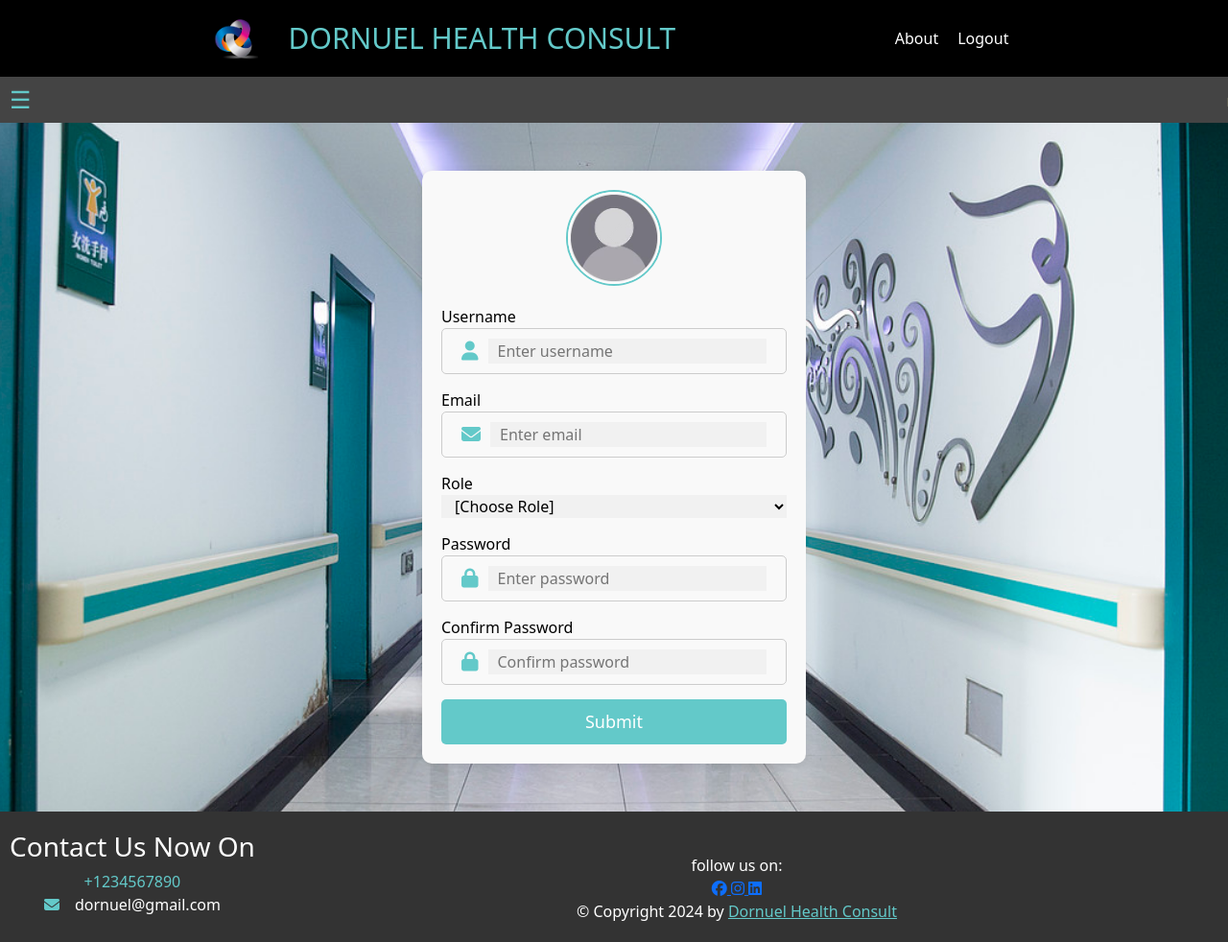
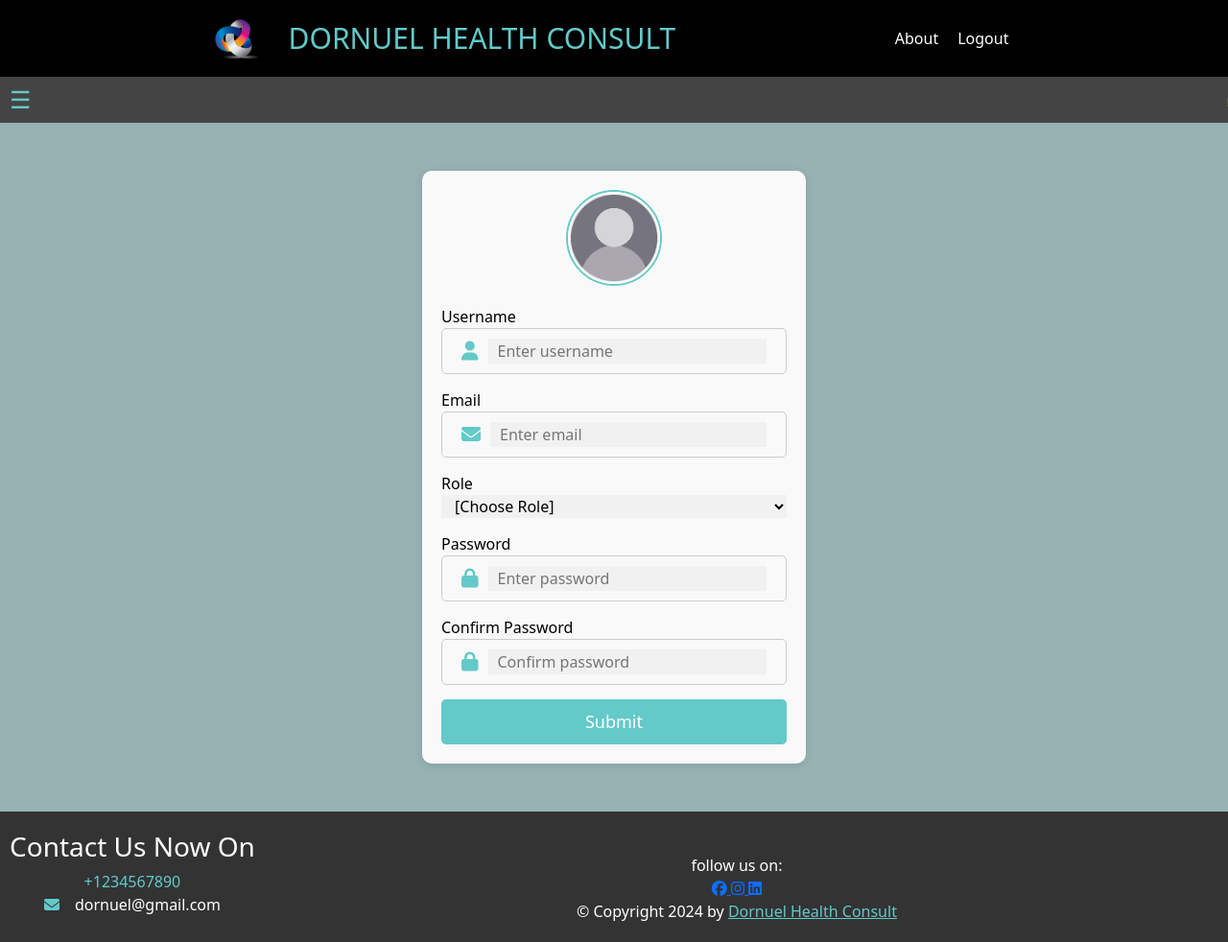
Before and after one commit to adieddygit/HPT-DM-CLINIC-, a Flask app: page /sign_up in a window 1280 px wide. Shown: the whole page at 96% size. Run offline with Flask 3, Linux system fonts and the light colour scheme; some libraries are stand-ins or nearby versions.

Commit message:
Updated the login/sign-up page backgroung

```diff
--- a/static/css/index.css
+++ b/static/css/index.css
@@ -1,18 +1,18 @@
-body{
-  background-image: url('../images/ab8.jpg');
+body {
+  /* background-image: url('../images/ab8.jpg'); */
   background-size: cover;
   background-position: center;
   text-align: center;
 }
 
-#msg{
+#msg {
   text-transform: capitalize;
   font-size: 25px;
   font-weight: bold;
   text-align: center;
 }
 
-.login{
+.login {
   display: flex;
   padding: 10px 10px;
   justify-content: space-between;
@@ -21,7 +21,7 @@ body{
   font-size: small;
 }
 
-.subbar{
+.subbar {
   position: relative;
   top: 0;
   left: 0;
@@ -33,7 +33,7 @@ body{
   height: auto;
   background-color: #444;
   color: #f1f1f1;
-  font-size:25px;
+  font-size: 25px;
   z-index: 100;
 }
 
@@ -52,7 +52,6 @@ body{
 .avatar-container {
   text-align: center;
   margin-bottom: 20px;
-
 }
 .avatar {
   width: 100px;
@@ -110,7 +109,6 @@ select {
   background-color: #0056b3;
 }
 
-
 /* footer{
   width: 100%;
 } */
```
